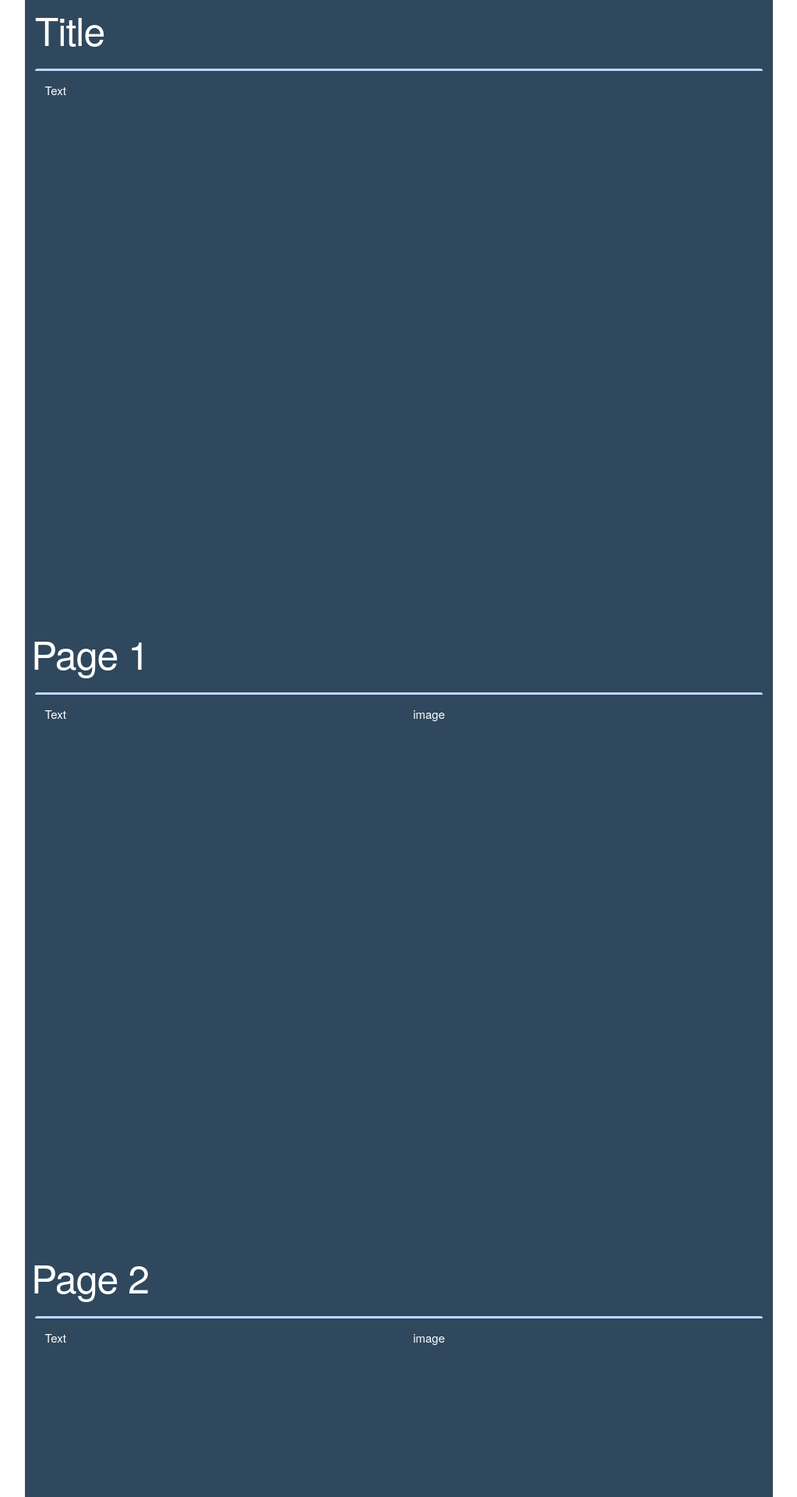
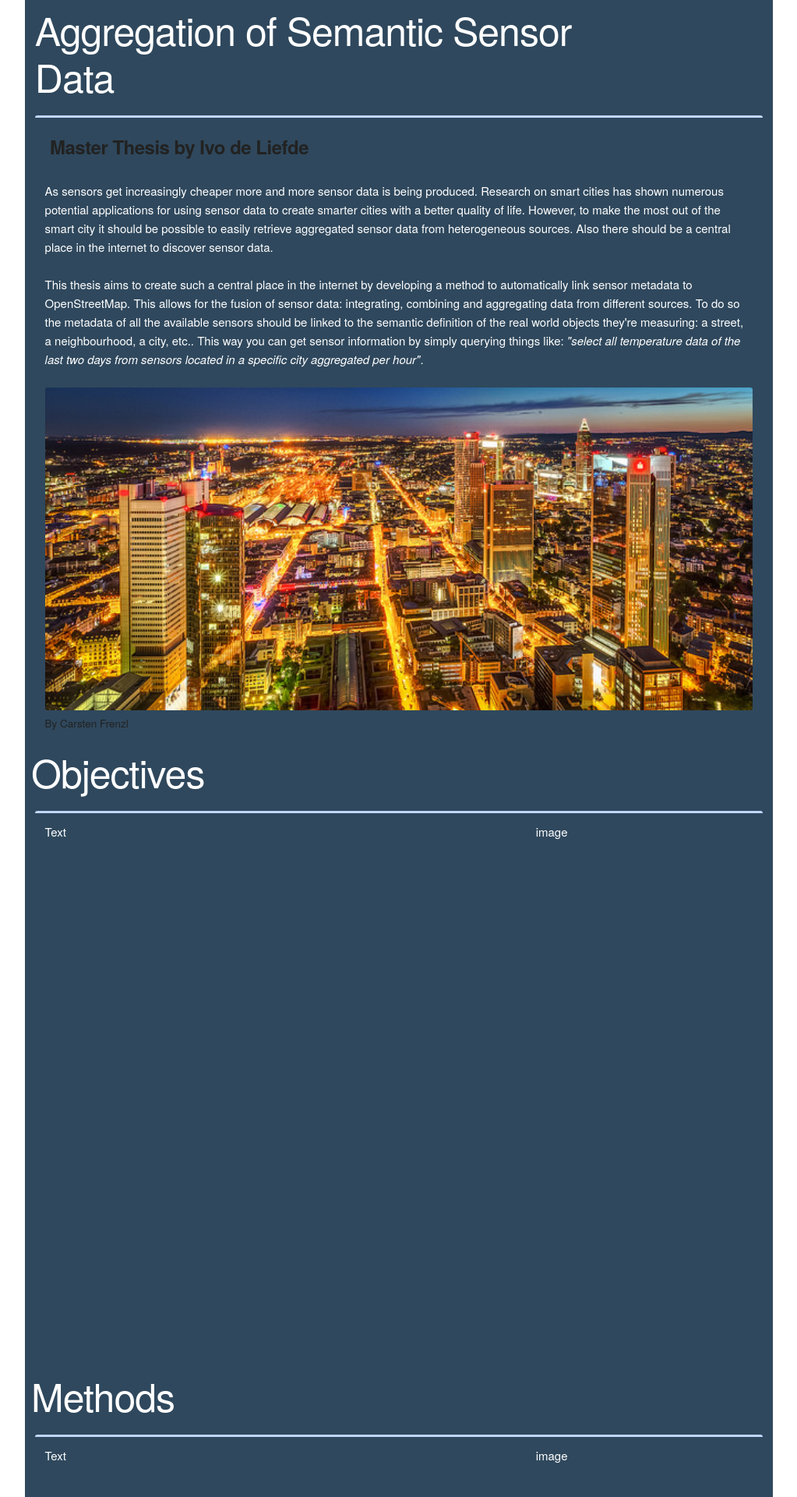
Before and after one commit to ivodeliefde/Flask-Skeleton-Backbone, a Flask app: page / in a window 1280 px wide. Shown: the top 1920 px of the page at 78% size, without its empty margins (128-1151 px from the left). Run offline with Flask 2, Linux system fonts and the light colour scheme; some web fonts are replaced.

Commit message:
added content

```diff
--- a/static/css/custom.css
+++ b/static/css/custom.css
@@ -25,10 +25,19 @@ html, body {
 }
 
 h5 {
-    background-color: #C2D6FF;
-    color: black;
+    /*background-color: #C2D6FF;*/
+    color: #222222;
     padding: 0.5vw;
+    font-weight: bold;
+}
 
+.caption {
+    font-size: 90%;
+    color: #222222;
+}
+
+.caption a {
+    color: #222222;
 }
 
 .goHome {
@@ -51,9 +60,8 @@ button {
     padding-right: 1vw;
 }
 
-img {
+#profilePhoto {
     width: 50%;
-    border-radius: 0.2em;
 }
 
 .content {
@@ -67,18 +75,19 @@ a, a:hover {
     text-decoration: none;
 }
 
+img {
+    width: 100%;
+    border-radius: 0.2em;
+}
+
 @media (min-width: 550px) {
 	#homeButton {
 		padding-top: 1vh;
 	}
 
-    img {
-        width: 100%;
-    }
-
-    h5 {
+    /*h5 {
         max-width: 30vw;
-    }
+    }*/
 
     #menu {
         margin-top: 1vh;
--- a/templates/Index.html
+++ b/templates/Index.html
@@ -33,26 +33,28 @@
 –––––––––––––––––––––––––––––––––––––––––––––––––– -->
 <div id="page_1" class="container">
     <div class='row' style="padding-top: 1vh;">
-        <div class='eight columns'>
-            <h1>Title</h1>
+        <div class='nine columns'>
+            <h1>Aggregation of Semantic Sensor Data</h1>
         </div>
-        <div id="menuContainer" class='four columns'>
+        <div id="menuContainer" class='three columns'>
             <select id="menu" class="u-full-width">
                 <option value="#page_1">Home</option>
-                <option value="#page_2">Page 1</option>
-                <option value="#page_3">Page 2</option>
-                <option value="#page_4">Page 3</option>
+                <option value="#page_2">Objectives</option>
+                <option value="#page_3">Methods</option>
+                <option value="#page_4">Results</option>
                 <option value="#page_5">Contact</option>
             </select>
         </div>
     </div>
     <div class="row content">
         <div class="twelve columns">
-            <!-- <h5>Master Thesis by Ivo de Liefde</h5>
-            Linked data is creating a knowledge base on the web that is understandable for both humans as machines. As sensor get increasingly cheaper more and more sensor data is being produced. Linking sensor data into the semantic
-            web allows for the fusion of data: integrating, combining and aggregating data from different sources. To do so the metadata of all the available sensors should be linked to the semantic definition of the real world objects they're measuring: a street, a neighbourhood, a city, etc.. This way you can get sensor information by simply querying things like: <em>"give me all temperature data of the last 10 minutes from sensors located in Delft"</em>.
-        -->
-        Text
+            <h5>Master Thesis by Ivo de Liefde</h5>
+            As sensors get increasingly cheaper more and more sensor data is being produced. Research on smart cities has shown numerous potential applications for using sensor data to create smarter cities with a better quality of life. However, to make the most out of the smart city it should be possible to easily retrieve aggregated sensor data from heterogeneous sources. Also there should be a central place in the internet to discover sensor data. <br><br>
+            This thesis aims to create such a central place in the internet by developing a method to automatically link sensor metadata to OpenStreetMap. This allows for the fusion of sensor data: integrating, combining and aggregating data from different sources. To do so the metadata of all the available sensors should be linked to the semantic definition of the real world objects they're measuring: a street, a neighbourhood, a city, etc.. This way you can get sensor information by simply querying things like: <em>"select all temperature data of the last two days from sensors located in a specific city aggregated per hour"</em>.
+            <br>
+            <br>
+            <img src="{{ url_for('static', filename='img/frankfurt.jpg') }}">
+            <div class="caption">By <a href="https://www.flickr.com/photos/cfaobam/" target="__blank">Carsten Frenzl</a></div>
         </div>
     </div>
 </div>
@@ -60,17 +62,17 @@
 <div id="page_2" class="container">
     <div class='row header'>
         <div class='ten columns'>
-            <h1>Page 1</h1>
+            <h1>Objectives</h1>
         </div>
         <div class='two columns' id="homeButton">
             <button class='u-pull-right goHome'>Home</button>
         </div>
     </div>
     <div class="row content">
-        <div class="six columns">
+        <div class="eight columns">
             Text
         </div>
-        <div class="six columns">
+        <div class="four columns">
             image
             <!-- <img src="{{ url_for('static', filename='img/smartcity.png') }}" /> -->
         </div>
@@ -79,17 +81,17 @@
 <div id="page_3" class="container">
     <div class='row header'>
         <div class='ten columns'>
-            <h1>Page 2</h1>
+            <h1>Methods</h1>
         </div>
         <div class='two columns' id="homeButton">
             <button class='u-pull-right goHome'>Home</button>
         </div>
     </div>
     <div class="row content">
-        <div class="six columns">
+        <div class="eight columns">
             Text
         </div>
-        <div class="six columns">
+        <div class="four columns">
             image
         </div>
     </div>
@@ -97,17 +99,17 @@
 <div id="page_4" class="container">
     <div class='row header'>
         <div class='ten columns'>
-            <h1>Page 3</h1>
+            <h1>Results</h1>
         </div>
         <div class='two columns' id="homeButton">
             <button class='u-pull-right goHome'>Home</button>
         </div>
     </div>
     <div class="row content">
-        <div class="six columns">
+        <div class="eight columns">
             Text
         </div>
-        <div class="six columns">
+        <div class="four columns">
             image
             <!-- <img src="{{ url_for('static', filename='img/linkeddata.png') }}"> -->
         </div>
@@ -124,7 +126,7 @@
     </div>
     <div class="row content">
         <div class="two columns">
-            <img src="{{ url_for('static', filename='img/ivo.png') }}">
+            <img src="{{ url_for('static', filename='img/ivo.png') }}" id="profilePhoto">
         </div>
         <a href="https://nl.linkedin.com/pub/ivo-de-liefde/29/609/282" target="_blank" class="ten columns">
             <div style="padding-top:1vh">
```
Also changed, not shown: static/img/frankfurt.jpg (added).
